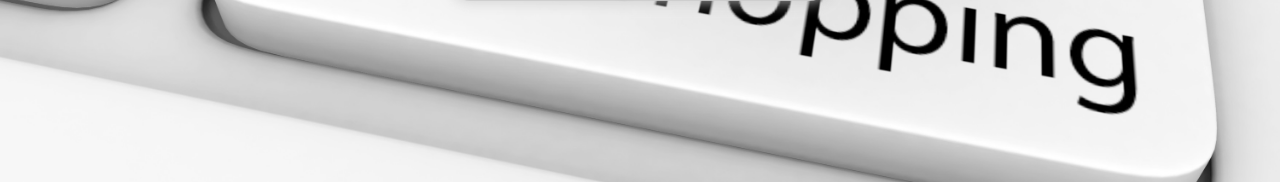
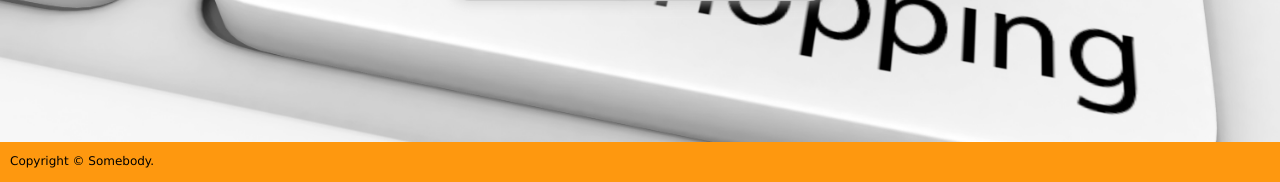
Before and after one commit to ssp5zone/jivox, a CodeIgniter app: page /database/ in a window 1280 px wide. Shown: the part 618-800 px from the top of the page. Run offline with CodeIgniter, Linux system fonts and the light colour scheme.

Commit message:
Added footer.

```diff
--- a/application/views/login.php
+++ b/application/views/login.php
@@ -2,7 +2,7 @@
 <html lang="en">
   	<link rel="stylesheet" type="text/css" href="<?php echo ASSET_PATH ?>/css/login.css" />
 	<head>
-		<title>SVS SHOPPING</title>
+		<title>V-Shop</title>
 	</head>
 	<body>
 		<img  id="svs" />
@@ -19,6 +19,11 @@
 				</form>
 		</div>
 		<script>var r = ['app/login']</script>
+			<footer id="footer"><!--Footer-->
+				<div class="footer-bottom">
+					<p class="pull-left">Copyright © Somebody.</p>
+				</div>
+			</footer><!--/Footer-->
 		<script data-main="<?php echo ASSET_PATH ?>/js/main" src="<?php echo ASSET_PATH ?>/js/require.js"></script>
 	</body>
 </html>
```
